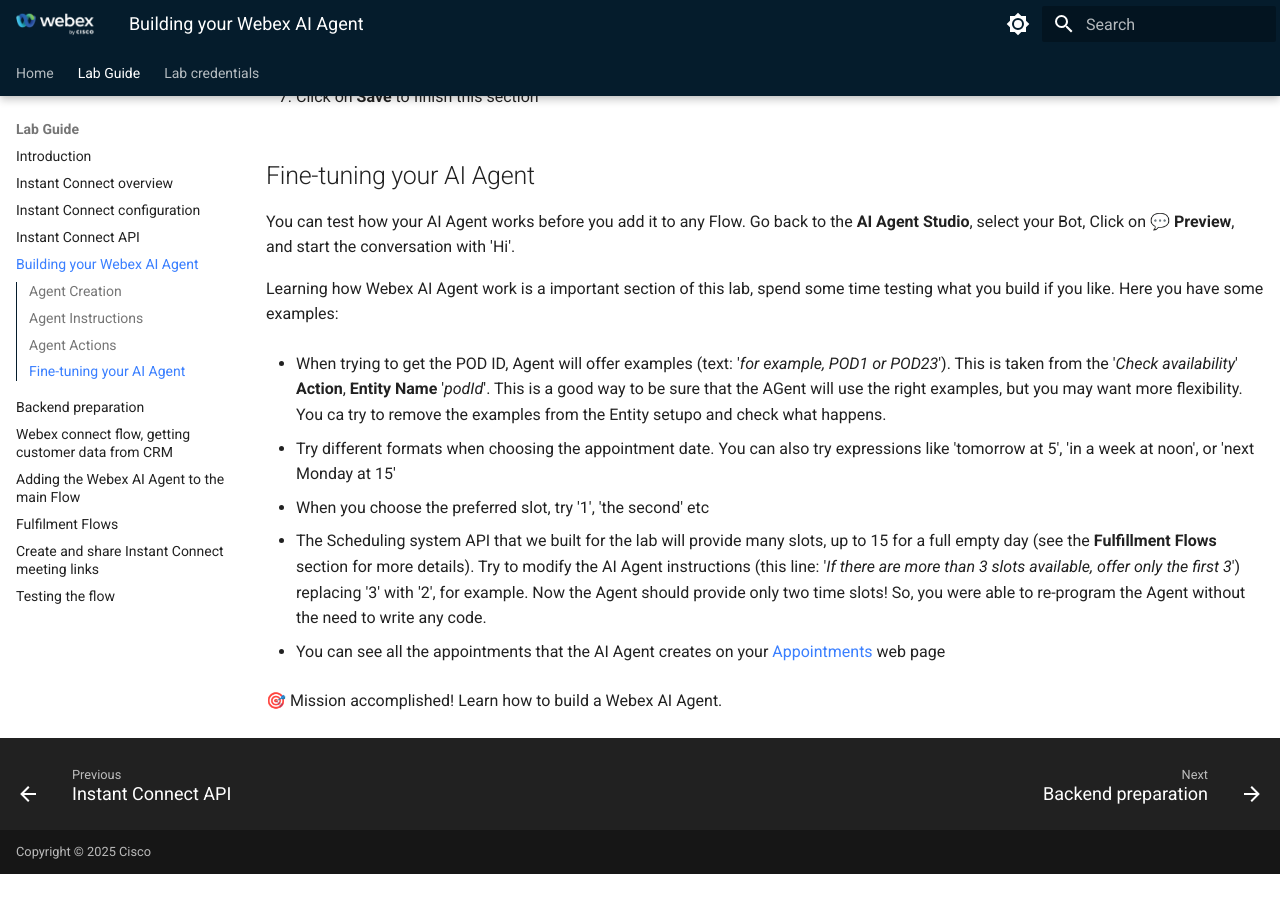
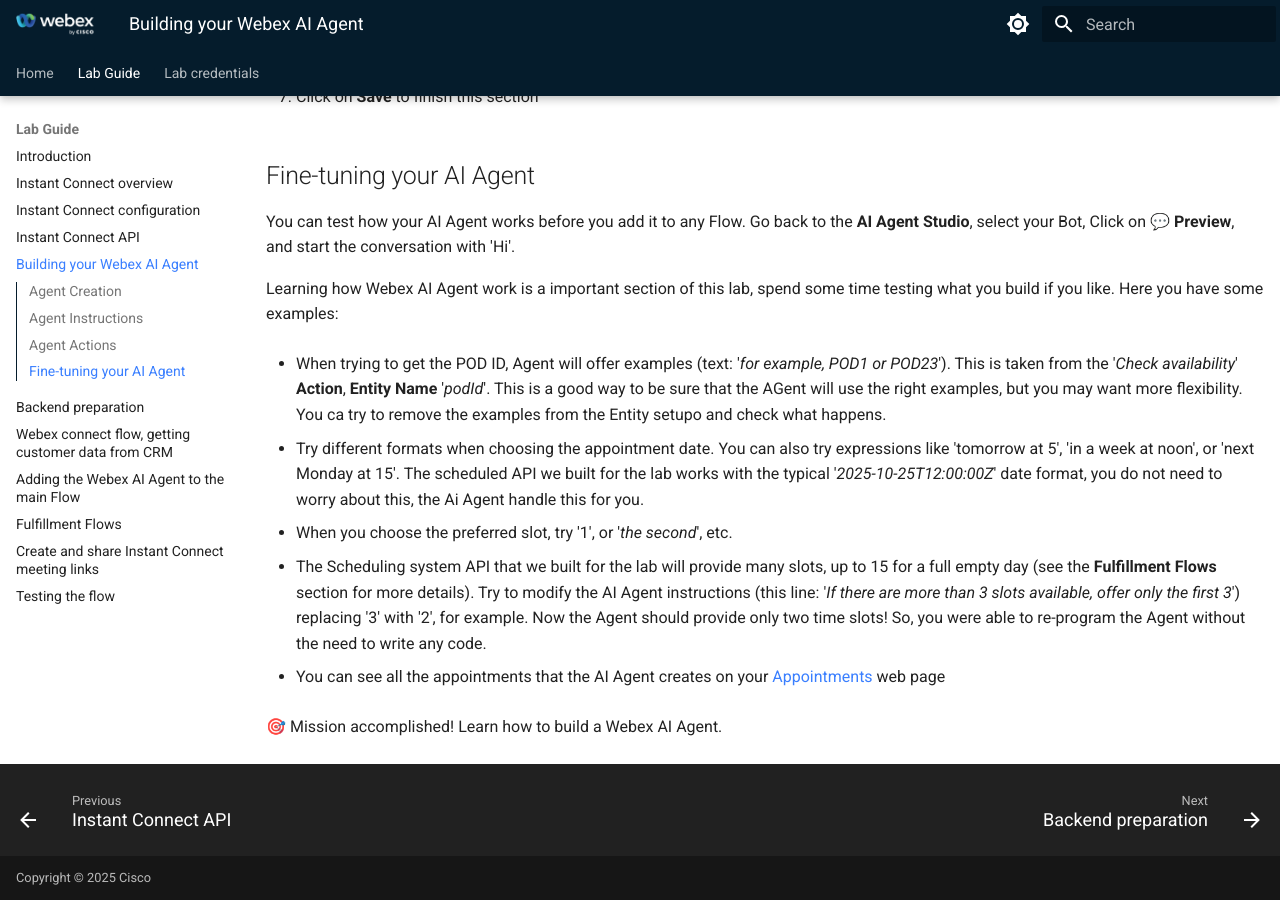
Before and after one commit to WebexCC-SA/LAB-2857, an MkDocs documentation site: the page built from docs/04-ai-agent-create.md, in a window 1280 px wide and 900 px high, scrolled down 6348 px. Built offline with MkDocs 1.6.1 and Material for MkDocs 9.7.7, drawn with Linux system fonts in a browser that asks for light colours; before the commit the page ends 7222 px from its top, so only the background shows below that.

Commit message:
more fine-tuning section

```diff
--- a/docs/04-ai-agent-create.md
+++ b/docs/04-ai-agent-create.md
@@ -243,9 +243,9 @@
 
 - When trying to get the POD ID, Agent will offer examples (text: '_for example, POD1 or POD23_'). This is taken from the '_Check availability_' **Action**, **Entity Name** '_podId_'. This is a good way to be sure that the AGent will use the right examples, but you may want more flexibility. You ca try to remove the examples from the Entity setupo and check what happens.
 
-- Try different formats when choosing the appointment date. You can also try expressions like 'tomorrow at 5', 'in a week at noon', or 'next Monday at 15'
+- Try different formats when choosing the appointment date. You can also try expressions like 'tomorrow at 5', 'in a week at noon', or 'next Monday at 15'. The scheduled API we built for the lab works with the typical '_2025-10-25T12:00:00Z_' date format, you do not need to worry about this, the Ai Agent handle this for you.
 
-- When you choose the preferred slot, try '1', 'the second' etc
+- When you choose the preferred slot, try '1', or '_the second_', etc.
 
 - The Scheduling system API that we built for the lab will provide many slots, up to 15 for a full empty day (see the **Fulfillment Flows** section for more details). Try to modify the AI Agent instructions (this line: '_If there are more than 3 slots available, offer only the first 3_') replacing '3' with '2', for example. Now the Agent should provide only two time slots! So, you were able to re-program the Agent without the need to write any code.
 
--- a/mkdocs.yml
+++ b/mkdocs.yml
@@ -95,7 +95,7 @@
       - Backend preparation: 05-backend.md
       - Webex connect flow, getting customer data from CRM: 06-connectflow-01.md
       - Adding the Webex AI Agent to the main Flow: 07-connectflow-02-ai-agent.md
-      - Fulfilment Flows: 075-fullfillment-flows.md
+      - Fulfillment Flows: 075-fullfillment-flows.md
       - Create and share Instant Connect meeting links: 08-connectflow-03-ic.md
       - Testing the flow: 09-testing-flow.md
   - Lab credentials: credentials.md
```
